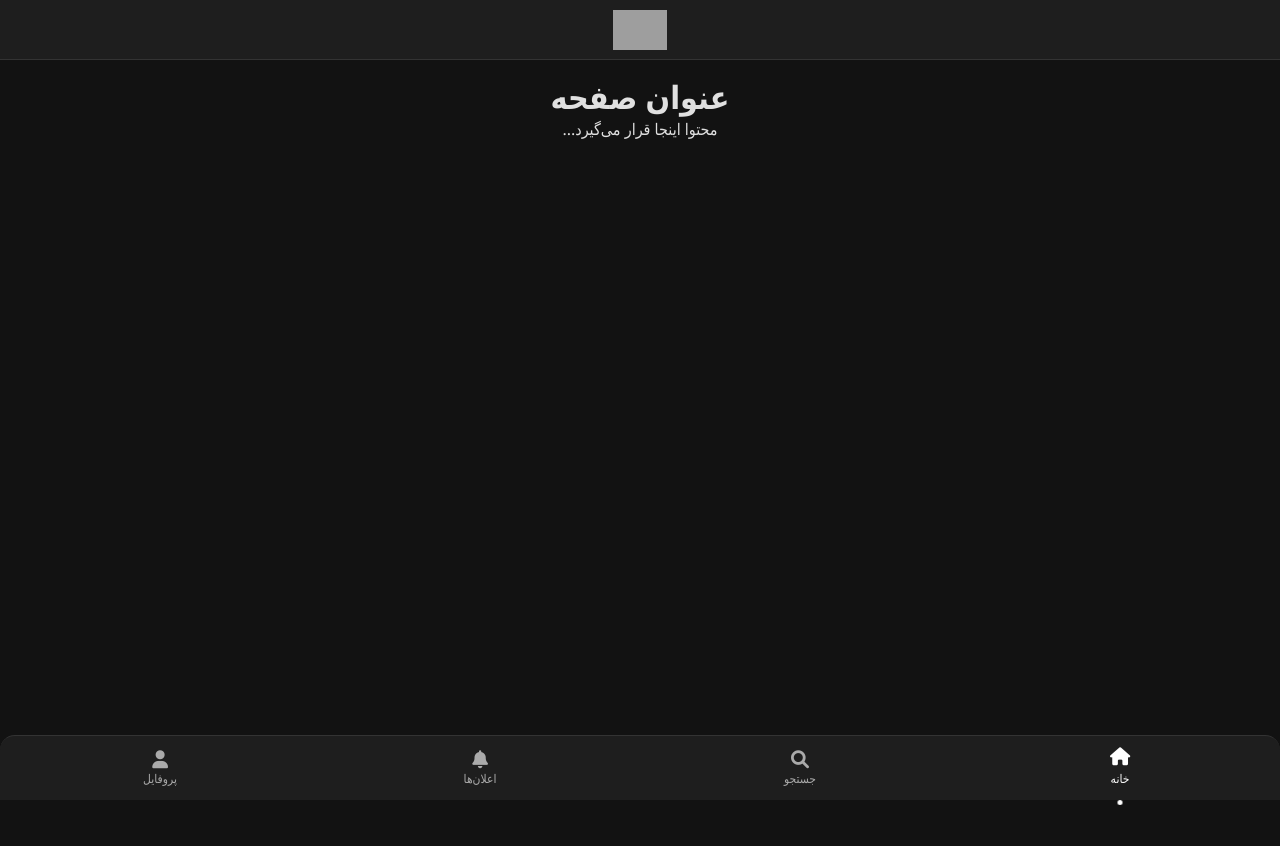
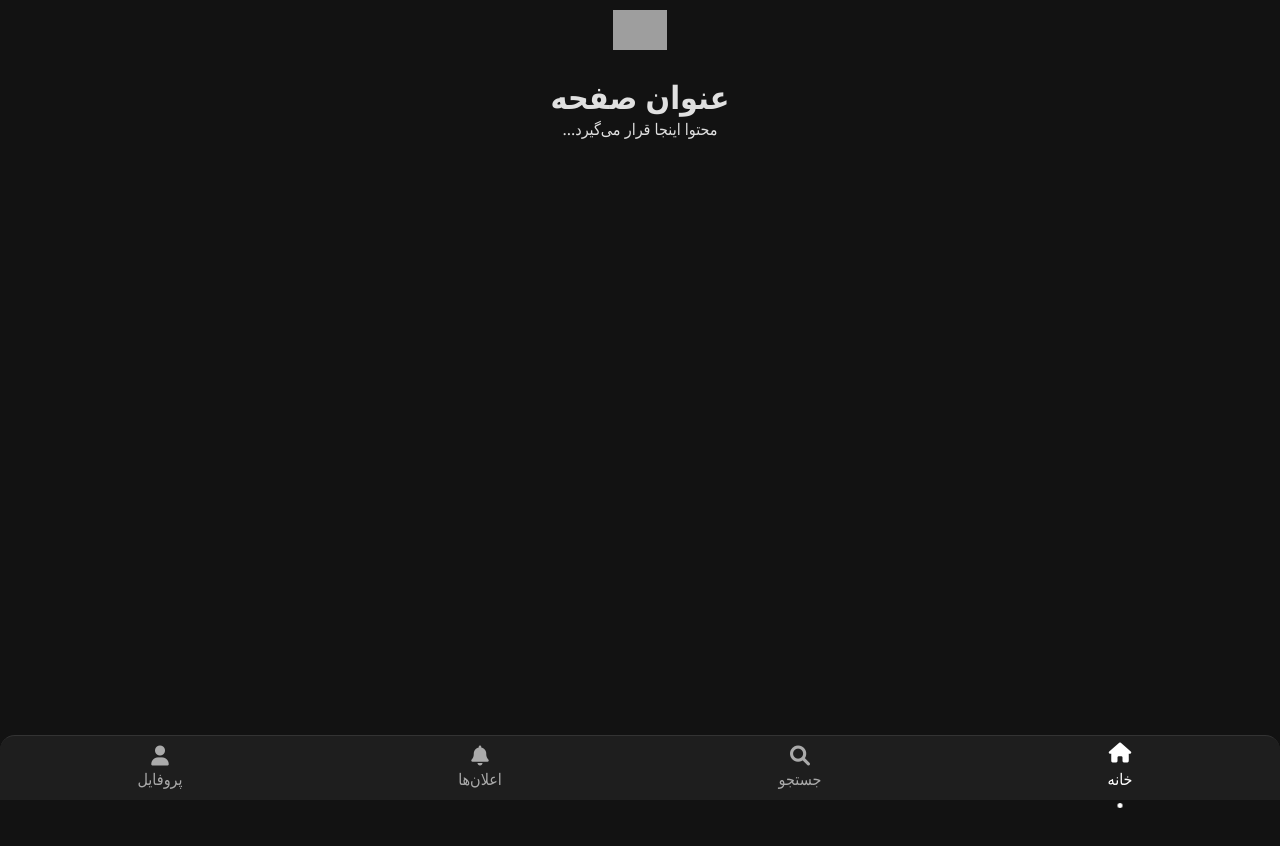
Before and after one commit to dachnima/spark, a plain HTML site: page index.html in a window 1280 px wide. Drawn offline with Linux system fonts and the light colour scheme; grey boxes are pictures that could not be loaded.

Commit message:
Update index.html

```diff
--- a/index.html
+++ b/index.html
@@ -28,12 +28,11 @@
             left: 0;
             right: 0;
             height: 60px;
-            background-color: #1e1e1e;
+            background-color: #121212;
             display: flex;
             justify-content: center;
             align-items: center;
             z-index: 1000;
-            border-bottom: 1px solid #333;
         }
 
         /* لوگو در هدر */
@@ -70,7 +69,6 @@
             -webkit-tap-highlight-color: transparent;
             user-select: none;
             position: relative;
-            font-size: 12px;
         }
 
         /* حالت فعال (پس از کلیک) */
@@ -96,7 +94,7 @@
         /* آیکون‌ها */
         .bottom-bar-item i {
             display: block;
-            font-size: 18px;
+            font-size: 20px;
             margin-bottom: 2px;
             transition: transform 0.3s ease;
         }
```
